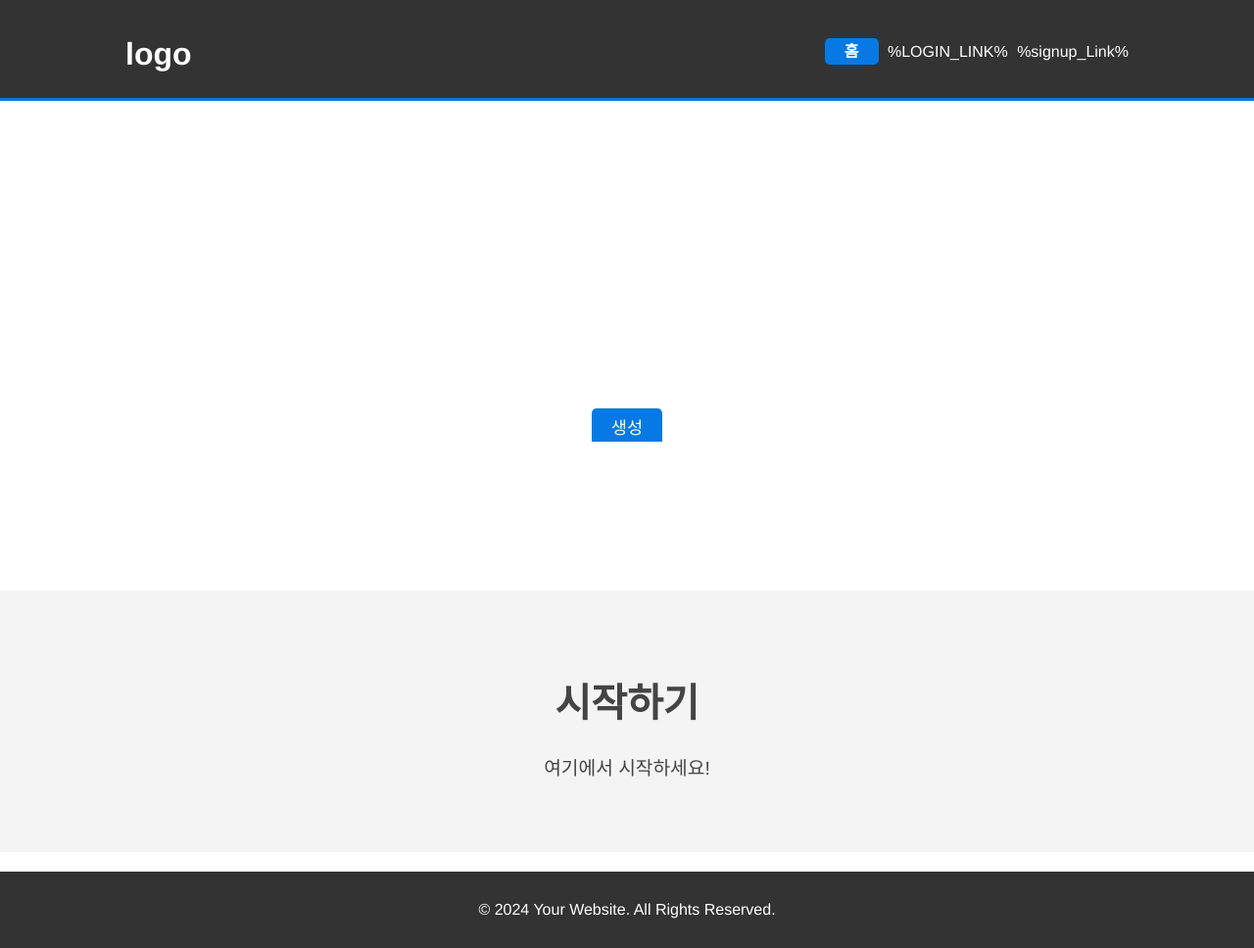
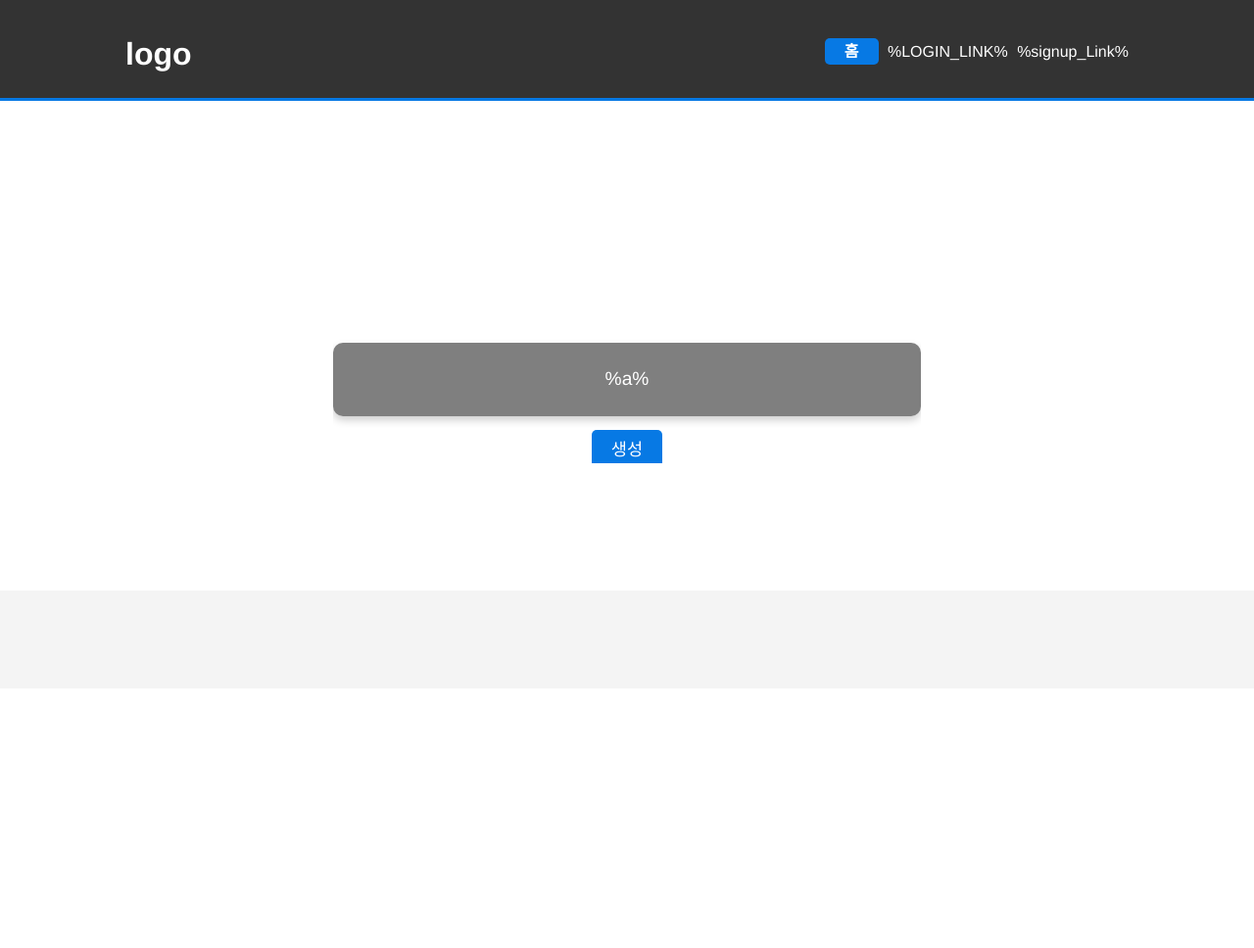
Before and after one commit to IJAEYEONG/board, a website: page index.html in a window 1280 px wide. Shown: the whole page at 98% size. After the commit the page ends 800 px from the top, so only its background shows below. Drawn offline with Linux system fonts and the light colour scheme.

Commit message:
html 2차 디자인수정

```diff
--- a/index.html
+++ b/index.html
@@ -23,21 +23,14 @@
         <div class="container">
             <div class="hero-content">
                 <h2>환영합니다!</h2>
-                <p>%a%</p>
+                <p class="highlight">%a%</p>
                 <a href="/board" class="btn">생성</a>
             </div>
         </div>
     </section>
     <section id="start" class="start-section">
         <div class="container">
-            <h2>시작하기</h2>
-            <p>여기에서 시작하세요!</p>
         </div>
     </section>
-    <footer>
-        <div class="container">
-            <p>&copy; 2024 Your Website. All Rights Reserved.</p>
-        </div>
-    </footer>
 </body>
 </html>
--- a/styles.css
+++ b/styles.css
@@ -75,9 +75,14 @@ header nav ul li a:hover {
   margin-bottom: 20px;
 }
 
-.hero p {
+.hero p.highlight {
+  background: rgba(0, 0, 0, 0.5);
+  padding: 20px;
+  border-radius: 10px;
+  box-shadow: 0 4px 8px rgba(0, 0, 0, 0.2);
   font-size: 1.2em;
   margin-bottom: 20px;
+  line-height: 1.8;
 }
 
 .hero .btn {
@@ -113,12 +118,3 @@ header nav ul li a:hover {
 .start-section p {
   font-size: 1.2em;
 }
-
-/* Footer */
-footer {
-  background: #333;
-  color: #fff;
-  text-align: center;
-  padding: 10px 0;
-  margin-top: 20px;
-}
```
